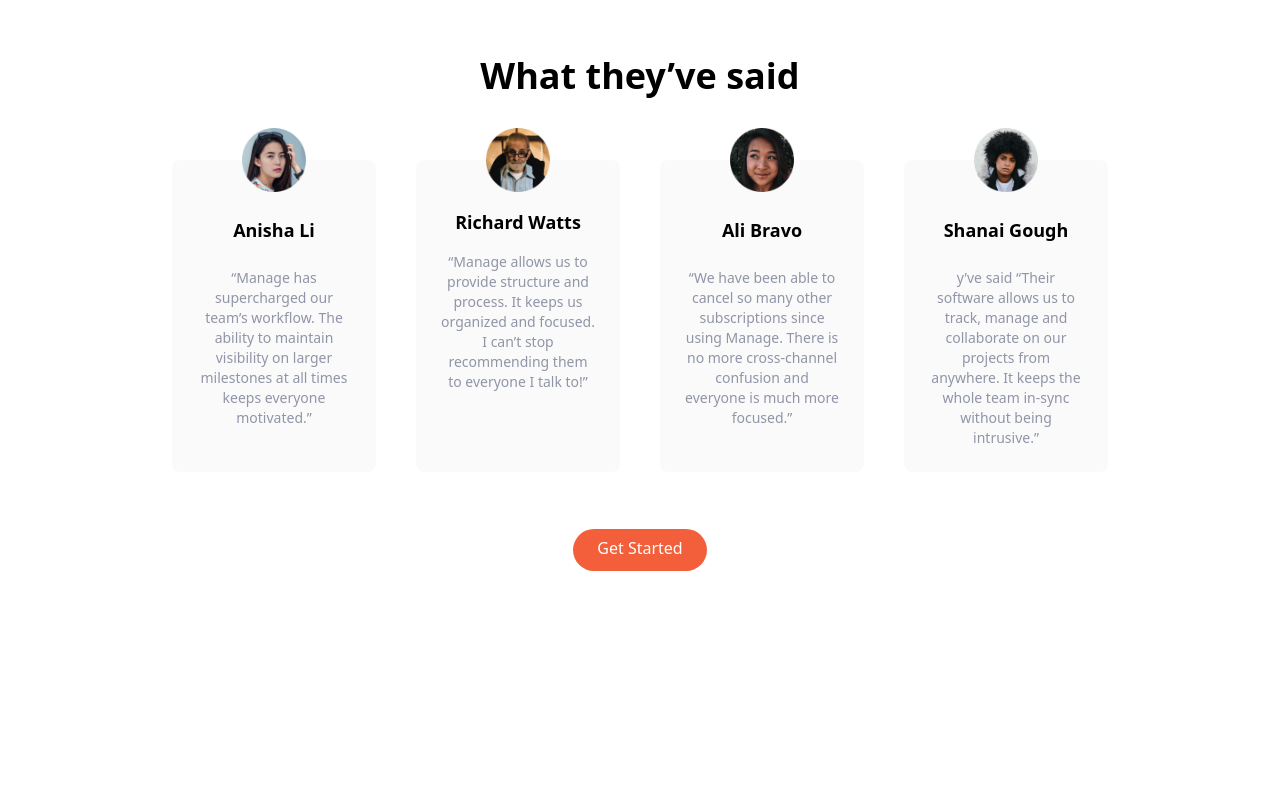
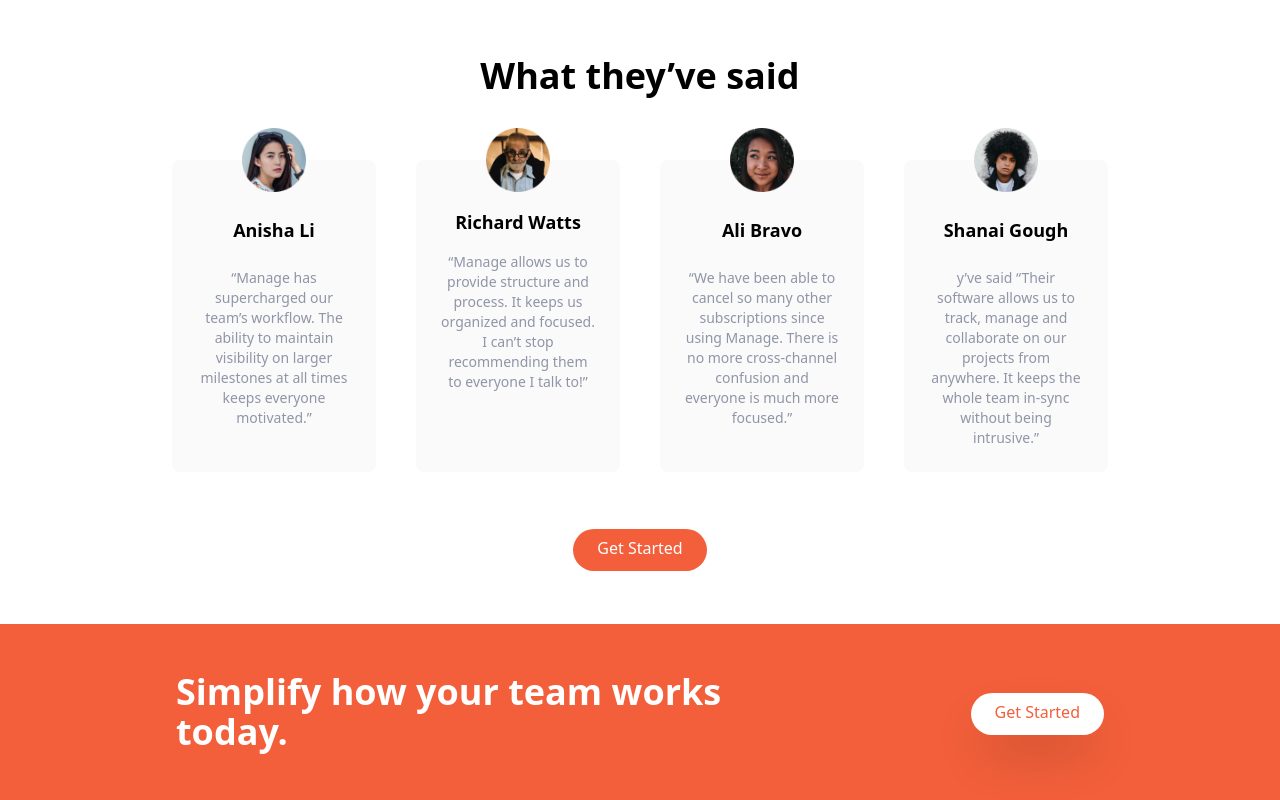
Before and after one commit to Aman11b/manage-landing-page, a website: page src/index.html in a window 1280 px wide. Shown: the part 1500-2300 px from the top of the page. Before the commit the page ends 2124 px from the top, so only its background shows below. Drawn offline with Linux system fonts and the light colour scheme.

Commit message:
CTA section completed

```diff
--- a/src/content.txt
+++ b/src/content.txt
@@ -1,4 +1,3 @@
-  Get Started Simplify
-    how your team works today. Get Started Home Pricing Products About Us
+Get Started Home Pricing Products About Us
     Careers Community Privacy Policy Updates in your inbox… Go Copyright 2020.
     All Rights Reserved
--- a/src/index.html
+++ b/src/index.html
@@ -259,5 +259,26 @@
         </div>
       </div>
     </section>
+    <!-- CTA section -->
+    <section id="CTA" class="bg-brightRed">
+      <!-- flex container -->
+      <div
+        class="container flex flex-col items-center justify-between px-6 py-24 mx-auto space-y-12 md:py-12 md:flex-row md:space-y-0"
+      >
+        <h2
+          class="text-5xl font-bold leading-tight text-center text-white md:text-4xl md:max-w-xl md:text-left"
+        >
+          Simplify how your team works today.
+        </h2>
+        <div>
+          <a
+            href=""
+            class="p-3 px-6 pt-2 text-brightRed bg-white rounded-full shadow-2xl text-bold hover:bg-gray-700"
+            >Get Started</a
+          >
+        </div>
+      </div>
+    </section>
+    <!-- footer -->
   </body>
 </html>
```
Also changed, not shown: src/output.css.
